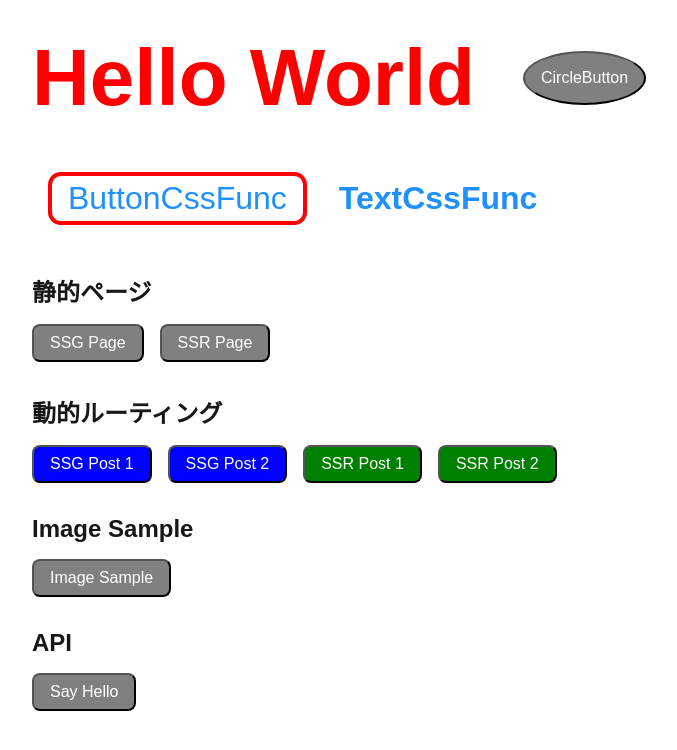
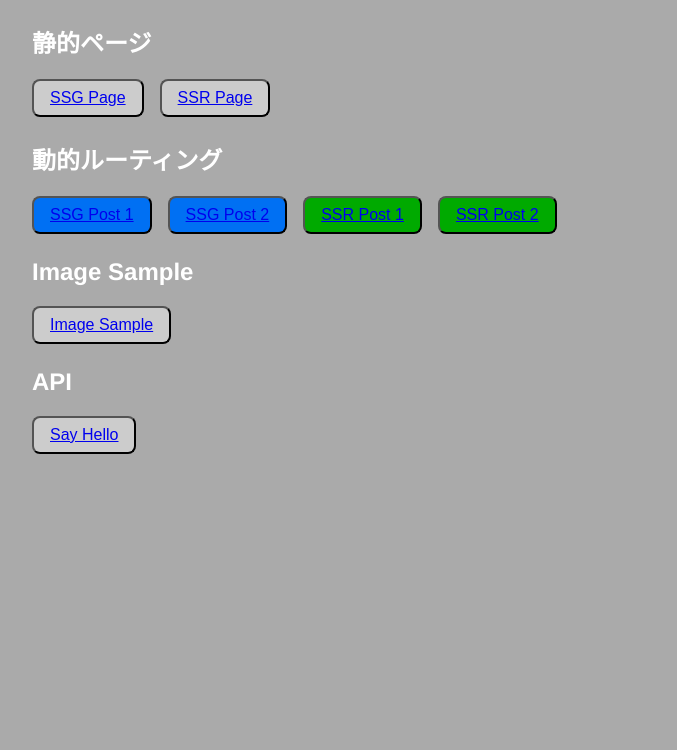
Before and after one commit to Kyoya67/Typescript-React-NextJS-Web, a Next.js app: page / in a window 1280 px wide. Shown: the top 750 px of the page, without its empty margins (0-677 px from the left). Built offline with nearby package versions, Linux system fonts and the light colour scheme.

Commit message:
refactor: import ThemeProvider and align styledComponents

```diff
--- /dev/null
+++ b/components/Section.tsx
@@ -0,0 +1,65 @@
+import React from "react";
+import styled from "styled-components";
+import Link from "next/link";
+
+const SectionWrapper = styled.div`
+  margin-top: ${(props) => props.theme.spacing.large};
+`;
+
+const SectionTitle = styled.h2`
+  font-size: 1.5rem;
+  font-family: ${(props) => props.theme.fonts.heading};
+  color: ${(props) => props.theme.colors.white};
+`;
+
+const ButtonContainer = styled.div`
+  display: flex;
+  gap: ${(props) => props.theme.spacing.medium};
+  margin-top: ${(props) => props.theme.spacing.medium};
+`;
+
+type ColorKey = keyof typeof import("../theme").theme.colors;
+
+const Button = styled.button<{ color: ColorKey }>`
+  padding: ${(props) => props.theme.spacing.small} ${(props) => props.theme.spacing.medium};
+  font-size: 1rem;
+  border-radius: 0.5rem;
+  display: flex;
+  gap: ${(props) => props.theme.spacing.medium};
+  cursor: pointer;
+  transition: all 0.2s ease;
+  font-family: ${(props) => props.theme.fonts.body};
+  background-color: ${({ color, theme }) => theme.colors[color]};
+  color: ${({ theme }) => theme.colors.white};
+
+  &:hover {
+    transform: translateY(-2px);
+    box-shadow: 0 2px 4px rgba(0, 0, 0, 0.1);
+  }
+`;
+
+type LinkItem = {
+    href: string;
+    label: string;
+    color: ColorKey;
+};
+
+type SectionWithLinksProps = {
+    title: string;
+    links: LinkItem[];
+};
+
+const SectionWithLinks: React.FC<SectionWithLinksProps> = ({ title, links }) => (
+    <SectionWrapper>
+        <SectionTitle>{title}</SectionTitle>
+        <ButtonContainer>
+            {links.map((link) => (
+                <Button key={link.href} color={link.color}>
+                    <Link href={link.href}>{link.label}</Link>
+                </Button>
+            ))}
+        </ButtonContainer>
+    </SectionWrapper>
+);
+
+export default SectionWithLinks;
--- a/pages/_app.tsx
+++ b/pages/_app.tsx
@@ -1,6 +1,18 @@
-import "@/styles/globals.css";
 import type { AppProps } from "next/app";
+import { createGlobalStyle, ThemeProvider } from "styled-components";
+import { theme } from "../theme";
+
+const GlobalStyle = createGlobalStyle`
+  body {
+    background-color: ${theme.colors.gray};
+  }
+`;
 
 export default function App({ Component, pageProps }: AppProps) {
-  return <Component {...pageProps} />;
+  return (
+    <ThemeProvider theme={theme}>
+      <GlobalStyle />
+      <Component {...pageProps} />
+    </ThemeProvider>
+  );
 }
--- a/pages/index.tsx
+++ b/pages/index.tsx
@@ -1,145 +1,43 @@
-import Link from "next/link";
 import type { NextPage } from "next";
-import styled, { css } from "styled-components";
+import styled from "styled-components";
+import SectionWithLinks from "../components/Section";
 
-const redBox = css`
-  padding: 0.25rem 1rem;
-  border: 0.25rem solid red;
-  border-radius: 0.8rem;
-`
-
-const font = css`
-  color: #1e90ff;
-  font-size: 2rem;
-`
-
-const ButtonCssFunc = styled.button`
-  background: transparent;
-  margin: 1rem;
-  cursor: pointer;
-
-  ${redBox}
-  ${font}
-`
-
-const TextCssFunc = styled.p`
-  font-weight: bold;
-
-  ${font}
-`
-
-type ButtonProps = {
-  color: string;
-  backgroundColor: string;
-}
-
-const H1 = styled.h1`
-  color: red;
-  font-size: 5rem;
+const PageContainer = styled.div`
+  margin: ${(props) => props.theme.spacing.large};
 `;
-
-const ButtonContainer = styled.div`
-  display: flex;
-  gap: 1rem;
-  margin-top: 1rem;;
-`;
-
-const Button = styled.button<ButtonProps>`
-  color: ${props => props.color};
-  background-color: ${props => props.backgroundColor};
-  padding: 0.5rem 1rem;
-  font-size: 1rem;
-  border-radius: 0.5rem;
-  display: flex;
-  gap: 1rem;
-`;
-
-const CircleButton = styled(Button)`
-  border-radius: 50%;
-  padding: 1rem;
-`
 
 const Page: NextPage = () => {
   return (
-    <>
-      <div style={{ margin: "2rem" }}>
-        <div style={{ display: "flex", gap: "3rem", alignItems: "center" }}>
-          <H1>Hello World</H1>
-          <CircleButton color="white" backgroundColor="gray">CircleButton</CircleButton>
-        </div>
-        <div style={{ marginTop: "2rem", display: "flex", gap: "1rem", alignItems: "center" }}>
-          <ButtonCssFunc>ButtonCssFunc</ButtonCssFunc>
-          <TextCssFunc>TextCssFunc</TextCssFunc>
-        </div>
-        <div style={{ marginTop: "2rem" }}>
-          <h2>静的ページ</h2>
-          <ButtonContainer>
-            <Button color="white" backgroundColor="gray">
-              <Link href="/ssg">
-                SSG Page
-              </Link>
-            </Button>
-            <Button color="white" backgroundColor="gray">
-              <Link href="/ssr">
-                SSR Page
-              </Link>
-            </Button>
-          </ButtonContainer>
-        </div>
-
-        <div style={{ marginTop: "2rem" }}>
-          <h2>動的ルーティング</h2>
-          <ButtonContainer>
-            <div style={{ display: "flex", gap: "1rem" }}>
-              <Button color="white" backgroundColor="blue">
-                <Link href="/ssg_posts/1">
-                  SSG Post 1
-                </Link>
-              </Button>
-              <Button color="white" backgroundColor="blue">
-                <Link href="/ssg_posts/2">
-                  SSG Post 2
-                </Link>
-              </Button>
-            </div>
-            <div style={{ display: "flex", gap: "1rem" }}>
-              <Button color="white" backgroundColor="green">
-                <Link href="/ssr_posts/1">
-                  SSR Post 1
-                </Link>
-              </Button>
-              <Button color="white" backgroundColor="green">
-                <Link href="/ssr_posts/2">
-                  SSR Post 2
-                </Link>
-              </Button>
-            </div>
-          </ButtonContainer>
-        </div>
-
-        <div style={{ marginTop: "2rem" }}>
-          <h2>Image Sample</h2>
-          <ButtonContainer>
-            <Button color="white" backgroundColor="gray">
-              <Link href="/image-sample">
-                Image Sample
-              </Link>
-            </Button>
-          </ButtonContainer>
-
-          <div style={{ marginTop: "2rem" }}>
-            <h2>API</h2>
-            <ButtonContainer>
-              <Button color="white" backgroundColor="gray">
-                <Link href="/sayHello">
-                  Say Hello
-                </Link>
-              </Button>
-            </ButtonContainer>
-          </div>
-        </div>
-      </div>
-    </>
+    <PageContainer>
+      <SectionWithLinks
+        title="静的ページ"
+        links={[
+          { href: "/ssg", label: "SSG Page", color: "lightGray" },
+          { href: "/ssr", label: "SSR Page", color: "lightGray" },
+        ]}
+      />
+      <SectionWithLinks
+        title="動的ルーティング"
+        links={[
+          { href: "/ssg_posts/1", label: "SSG Post 1", color: "blue" },
+          { href: "/ssg_posts/2", label: "SSG Post 2", color: "blue" },
+          { href: "/ssr_posts/1", label: "SSR Post 1", color: "green" },
+          { href: "/ssr_posts/2", label: "SSR Post 2", color: "green" },
+        ]}
+      />
+      <SectionWithLinks
+        title="Image Sample"
+        links={[
+          { href: "/image-sample", label: "Image Sample", color: "lightGray" },
+        ]}
+      />
+      <SectionWithLinks
+        title="API"
+        links={[
+          { href: "/sayHello", label: "Say Hello", color: "lightGray" },
+        ]}
+      />
+    </PageContainer>
   )
 }
 
--- a/styles/globals.css
+++ /dev/null
@@ -1,42 +0,0 @@
-:root {
-  --background: #ffffff;
-  --foreground: #171717;
-}
-
-@media (prefers-color-scheme: dark) {
-  :root {
-    --background: #0a0a0a;
-    --foreground: #ededed;
-  }
-}
-
-html,
-body {
-  max-width: 100vw;
-  overflow-x: hidden;
-}
-
-body {
-  color: var(--foreground);
-  background: var(--background);
-  font-family: Arial, Helvetica, sans-serif;
-  -webkit-font-smoothing: antialiased;
-  -moz-osx-font-smoothing: grayscale;
-}
-
-* {
-  box-sizing: border-box;
-  padding: 0;
-  margin: 0;
-}
-
-a {
-  color: inherit;
-  text-decoration: none;
-}
-
-@media (prefers-color-scheme: dark) {
-  html {
-    color-scheme: dark;
-  }
-}
--- /dev/null
+++ b/theme.ts
@@ -0,0 +1,25 @@
+export const theme = {
+    colors: {
+        gray: "#aaaaaa",
+        lightGray: "#cccccc",
+        blue: "#0070f3",
+        green: "#00aa00",
+        white: "#ffffff",
+        black: "#000000",
+
+    },
+    fonts: {
+        body: "Arial, sans-serif",
+        heading: "Helvetica, sans-serif",
+    },
+    breakpoints: {
+        mobile: "768px",
+        tablet: "1024px",
+        desktop: "1440px",
+    },
+    spacing: {
+        small: "8px",
+        medium: "16px",
+        large: "24px",
+    },
+}
```
Also changed, not shown: types/styled.d.ts (added, +28 -0 lines).
